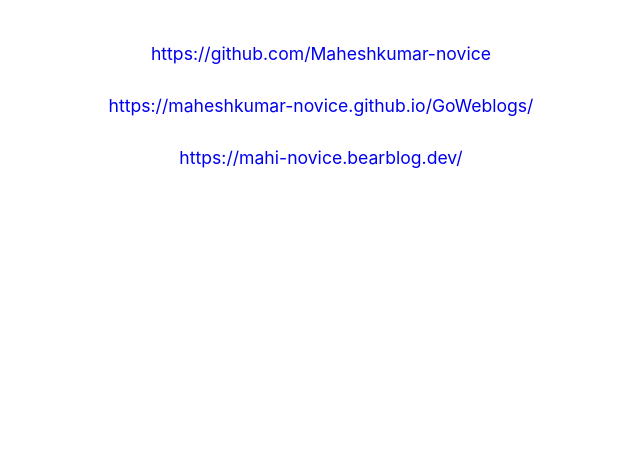
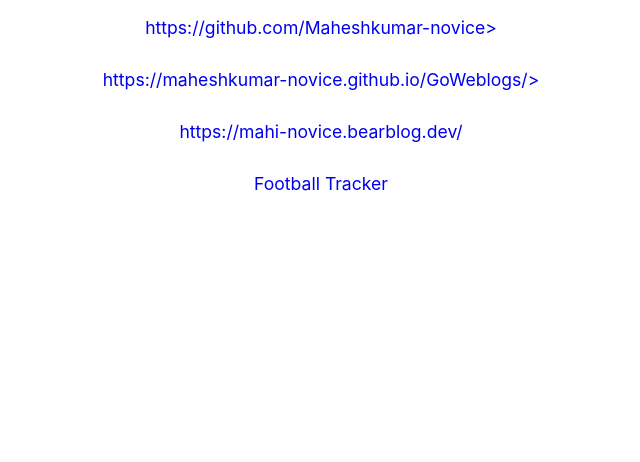
Before and after one commit to Maheshkumar-novice/Site, a plain HTML site: page site/index.html in a window 1280 px wide. Shown: the part 338-800 px from the top of the page, without its empty margins (319-959 px from the left). Drawn offline with Linux system fonts and the light colour scheme.

Commit message:
Update index.html

```diff
--- a/site/index.html
+++ b/site/index.html
@@ -11,9 +11,10 @@
         <h1>Maheshkumar</h1>
         <nav>
             <ul>
-                <li><a href="https://github.com/Maheshkumar-novice">https://github.com/Maheshkumar-novice</a></li>
-                <li><a href="https://maheshkumar-novice.github.io/GoWeblogs/">https://maheshkumar-novice.github.io/GoWeblogs/</a></li>
+                <li><a href="https://github.com/Maheshkumar-novice">https://github.com/Maheshkumar-novice></a></li>
+                <li><a href="https://maheshkumar-novice.github.io/GoWeblogs/">https://maheshkumar-novice.github.io/GoWeblogs/></a></li>
                 <li><a href="https://mahi-novice.bearblog.dev/">https://mahi-novice.bearblog.dev/</a></li>
+                <li><a href="https://football.maheshkumar.blog">Football Tracker</a></li>
             </ul>
         </nav>
     </main>
```
